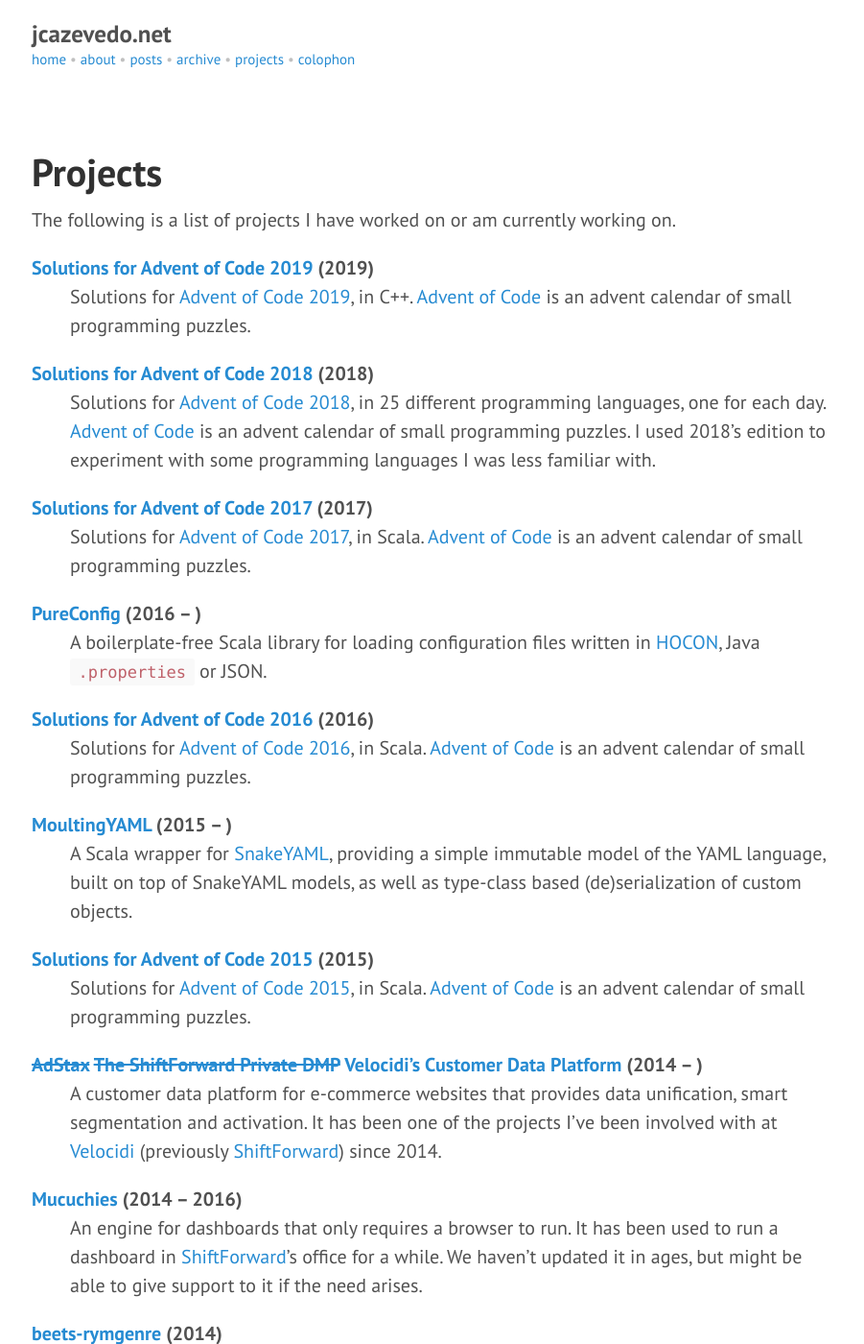
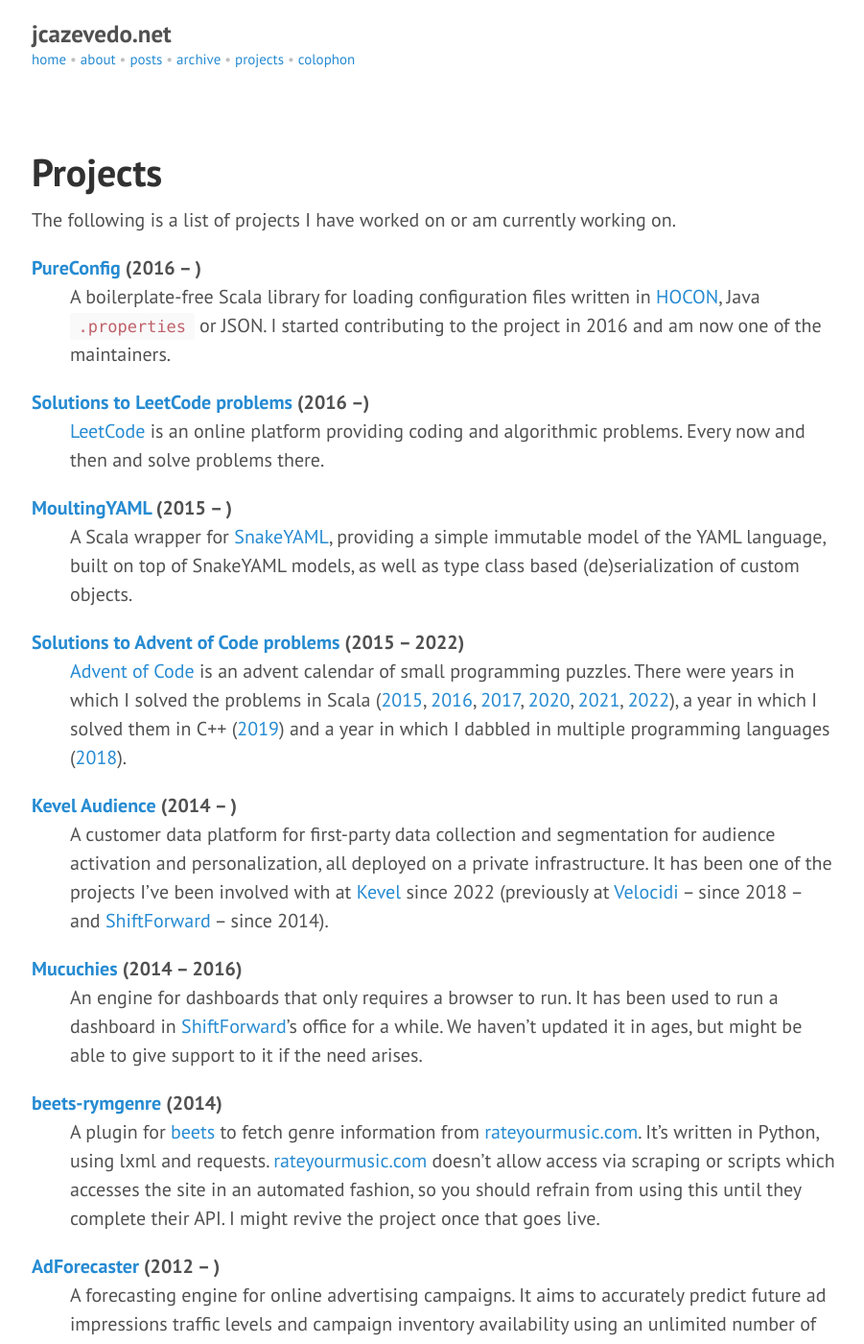
Before and after one commit to jcazevedo/jcazevedo.net, a Jekyll site: the page built from projects.md, in a window 1280 px wide and 1400 px high. Shown: the whole window at 96% size, without its empty margins (187-1088 px from the left). Built offline with Jekyll 4.4.1, drawn with Linux system fonts in a browser that asks for light colours.

Commit message:
Update project descriptions

```diff
--- a/projects.md
+++ b/projects.md
@@ -7,55 +7,45 @@
 
 The following is a list of projects I have worked on or am currently working on.
 
-[Solutions for Advent of Code 2019](https://github.com/jcazevedo/advent-of-code-2019) (2019)
-
-: Solutions for [Advent of Code 2019](https://adventofcode.com/2019), in C++.
-[Advent of Code](https://adventofcode.com/) is an advent calendar of small
-programming puzzles.
-
-[Solutions for Advent of Code 2018](https://github.com/jcazevedo/advent-of-code-2018) (2018)
-
-: Solutions for [Advent of Code 2018](https://adventofcode.com/2018), in 25
-different programming languages, one for each day. [Advent of
-Code](https://adventofcode.com/) is an advent calendar of small programming
-puzzles. I used 2018's edition to experiment with some programming languages I
-was less familiar with.
-
-[Solutions for Advent of Code 2017](https://github.com/jcazevedo/advent-of-code-2017) (2017)
-
-: Solutions for [Advent of Code 2017](https://adventofcode.com/2017), in Scala.
-[Advent of Code](https://adventofcode.com/) is an advent calendar of small
-programming puzzles.
-
 [PureConfig](https://github.com/pureconfig/pureconfig) (2016 -- )
 
 : A boilerplate-free Scala library for loading configuration files written in
-[HOCON][hocon], Java `.properties` or JSON.
+[HOCON][hocon], Java `.properties` or JSON. I started contributing to the
+project in 2016 and am now one of the maintainers.
 
-[Solutions for Advent of Code 2016](https://github.com/jcazevedo/advent-of-code-2016) (2016)
+[Solutions to LeetCode problems](https://github.com/jcazevedo/leetcode/) (2016 --)
 
-: Solutions for [Advent of Code 2016](https://adventofcode.com/2016), in Scala.
-[Advent of Code](https://adventofcode.com/) is an advent calendar of small
-programming puzzles.
+: [LeetCode][leetcode] is an online platform providing coding and algorithmic
+problems. Every now and then and solve problems there.
 
 [MoultingYAML](https://github.com/jcazevedo/moultingyaml) (2015 -- )
 
 : A Scala wrapper for [SnakeYAML][snakeyaml], providing a simple immutable model
-of the YAML language, built on top of SnakeYAML models, as well as type-class
+of the YAML language, built on top of SnakeYAML models, as well as type class
 based (de)serialization of custom objects.
 
-[Solutions for Advent of Code 2015](https://github.com/jcazevedo/advent-of-code-2015) (2015)
+[Solutions to Advent of Code problems](https://github.com/jcazevedo/advent-of-code) (2015 -- 2022)
 
-: Solutions for [Advent of Code 2015](https://adventofcode.com/2015), in Scala.
-[Advent of Code](https://adventofcode.com/) is an advent calendar of small
-programming puzzles.
+: [Advent of Code](https://adventofcode.com/) is an advent calendar of small
+programming puzzles. There were years in which I solved the problems in Scala
+([2015](https://github.com/jcazevedo/advent-of-code/tree/master/2015),
+[2016](https://github.com/jcazevedo/advent-of-code/tree/master/2016),
+[2017](https://github.com/jcazevedo/advent-of-code/tree/master/2017),
+[2020](https://github.com/jcazevedo/advent-of-code/tree/master/2020),
+[2021](https://github.com/jcazevedo/advent-of-code/tree/master/2021/scala),
+[2022](https://github.com/jcazevedo/advent-of-code/tree/master/2022)), a year in
+which I solved them in C++
+([2019](https://github.com/jcazevedo/advent-of-code/tree/master/2019)) and a
+year in which I dabbled in multiple programming languages
+([2018](https://github.com/jcazevedo/advent-of-code/tree/master/2018)).
 
-[~~AdStax~~ ~~The ShiftForward Private DMP~~ Velocidi's Customer Data Platform](https://www.velocidi.com/product/) (2014 -- )
+[Kevel Audience](https://www.kevel.com/audience) (2014 -- )
 
-: A customer data platform for e-commerce websites that provides data
-unification, smart segmentation and activation. It has been one of the projects
-I've been involved with at [Velocidi][velocidi] (previously [ShiftForward][sf])
-since 2014.
+: A customer data platform for first-party data collection and segmentation for
+audience activation and personalization, all deployed on a private
+infrastructure. It has been one of the projects I've been involved with at
+[Kevel][kevel] since 2022 (previously at [Velocidi][velocidi] -- since 2018 --
+and [ShiftForward][sf] -- since 2014).
 
 [Mucuchies](https://github.com/ShiftForward/mucuchies) (2014 -- 2016)
 
@@ -99,6 +89,8 @@
 [beets]: https://beets.readthedocs.io/
 [fhp]: https://www.aicos.fraunhofer.pt/
 [hocon]: https://github.com/lightbend/config/blob/master/HOCON.md#hocon-human-optimized-config-object-notation
+[kevel]: https://www.kevel.com/
+[leetcode]: https://leetcode.com/
 [r]: https://www.r-project.org/
 [rym]: https://rateyourmusic.com/
 [sf]: https://www.shiftforward.eu/
```
